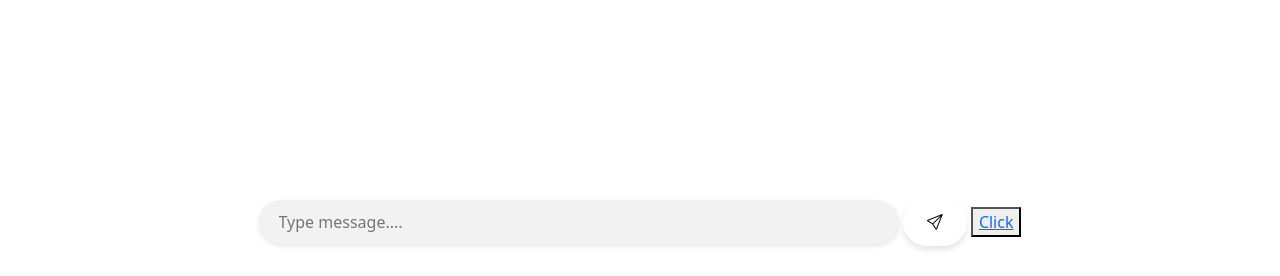
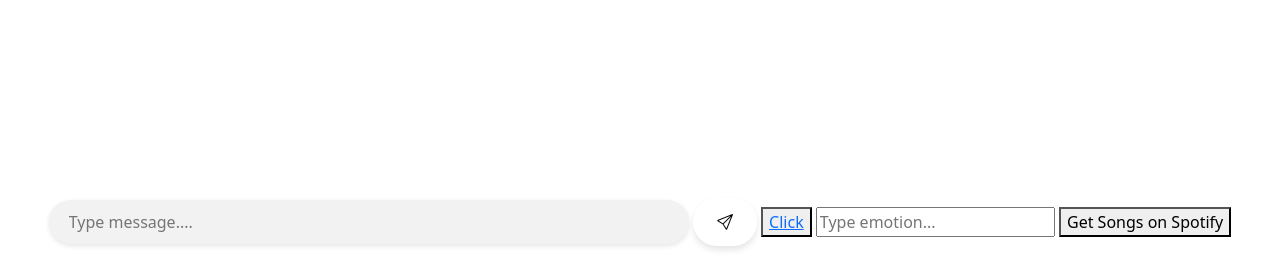
Before and after one commit to GauravChavan2004/ChatBot_Song_Recommendation, a Django app: page / in a window 1280 px wide. Shown: the part 524-800 px from the top of the page. Run offline with Django 5.2, Linux system fonts and the light colour scheme.

Commit message:
emotion is not get in jquery

```diff
--- a/ChatBot_Song/urls.py
+++ b/ChatBot_Song/urls.py
@@ -27,7 +27,6 @@ urlpatterns = [
     path("chat/", views.chat),
     path('login/', views.login, name='login'),
     path('callback/', views.callback, name='callback'),
-    path('suggest/', views.suggest_songs, name='suggest_songs'),
 ]
 
 
--- a/chatbot_app/views.py
+++ b/chatbot_app/views.py
@@ -20,7 +20,7 @@ lemmatizer = WordNetLemmatizer()
 
 
 def home(request):
-    return render(request,"index.html")
+    return render(request,"index.html",{})
 
 def chatbot_response(msg):
     words = word_tokenize(msg)
@@ -54,7 +54,7 @@ def chat(request):
     emotion2 = analyze_emotion(msg)
     Emotion.objects.create(emotion=emotion2)
     Conversation.objects.create(user_input=msg, response=response)
-    return HttpResponse(response)
+    return JsonResponse({'emotion': emotion2, 'response':response})
 
 
 CLIENT_ID = '5f23245341574c4f8197d92d339cb2e7'
@@ -68,6 +68,9 @@ def login(request):
 
 def callback(request):
     code = request.GET.get('code')
+    if not code:
+        return JsonResponse({'error': 'Authorization code not provided'}, status=400)
+
     token_url = 'https://accounts.spotify.com/api/token'
     response = requests.post(token_url, data={
         'grant_type': 'authorization_code',
@@ -76,21 +79,15 @@ def callback(request):
         'client_id': CLIENT_ID,
         'client_secret': CLIENT_SECRET
     })
+
+    if response.status_code != 200:
+        return JsonResponse({'error': 'Failed to retrieve access token'}, status=response.status_code)
+
     token_info = response.json()
-    access_token = token_info['access_token']
-    return redirect(f'/suggest/?access_token1={access_token}')
+    access_token = token_info.get('access_token')
+    if not access_token:
+        return JsonResponse({'error': 'Access token not found'}, status=500)
 
-def suggest_songs(request):
-    access_token = request.GET.get('access_token1')
-    emotion2 = Emotion.objects.latest('id').emotion
-    search_url = f'https://api.spotify.com/v1/search?q={emotion2}&type=track&limit=10'
-    response = requests.get(search_url, headers={
-        'Authorization': f'Bearer {access_token}'
-    })
-
-    if response.status_code == 200:
-        songs = response.json().get('tracks', {}).get('items', [])
-        song_list = [{'name': song['name'], 'artist': song['artists'][0]['name'], 'url': song['external_urls']['spotify']} for song in songs]
-        return render(request, 'suggestions.html', {'songs': song_list})
-    else:
-        return JsonResponse({'error': 'Failed to fetch songs'}, status=response.status_code)
+    # Store the access token in the session if needed
+    request.session['access_token'] = access_token
+    return redirect('index')  # Redirect to the index page after login
--- a/template/index.html
+++ b/template/index.html
@@ -112,7 +112,18 @@
         <button type="submit" id="Submit_btn">
           <i class="bi bi-send"></i>
         </button>
-        <button><a href="/get_song">Click</a></button>
+        <button><a href="{% url 'login' %}">Click</a></button>
+        <input
+          type="search"
+          placeholder="Type emotion..."
+          id="textInput1"
+          required />
+        <button
+          type="button"
+          onclick="redirectToSpotify()"
+          aria-label="Get Songs on Spotify">
+          Get Songs on Spotify
+        </button>
       </div>
     </div>
 
@@ -130,7 +141,9 @@
         $.get('/chat', { user_message: userText }).done(function (data) {
           //send the bot reply to user
           var botReply =
-            "<p class='botText'><b>ChatBot:</b> <span>" + data + '</span></p>';
+            "<p class='botText'><b>ChatBot:</b> <span>" +
+            data.response +
+            '</span></p>';
           $('#BotInput').append(botReply);
         });
       }
@@ -145,6 +158,17 @@
           getUserResponse();
         }
       });
+      function redirectToSpotify() {
+        var emotion = $('emotion').value;
+        if (emotion) {
+          const spotifyUrl = `https://open.spotify.com/search/${encodeURIComponent(
+            emotion
+          )}%20songs`;
+          window.open(spotifyUrl, '_blank'); // Open in a new tab
+        } else {
+          alert('Please enter an emotion!');
+        }
+      }
     </script>
   </body>
 </html>
```
Also changed, not shown: db.sqlite3.
